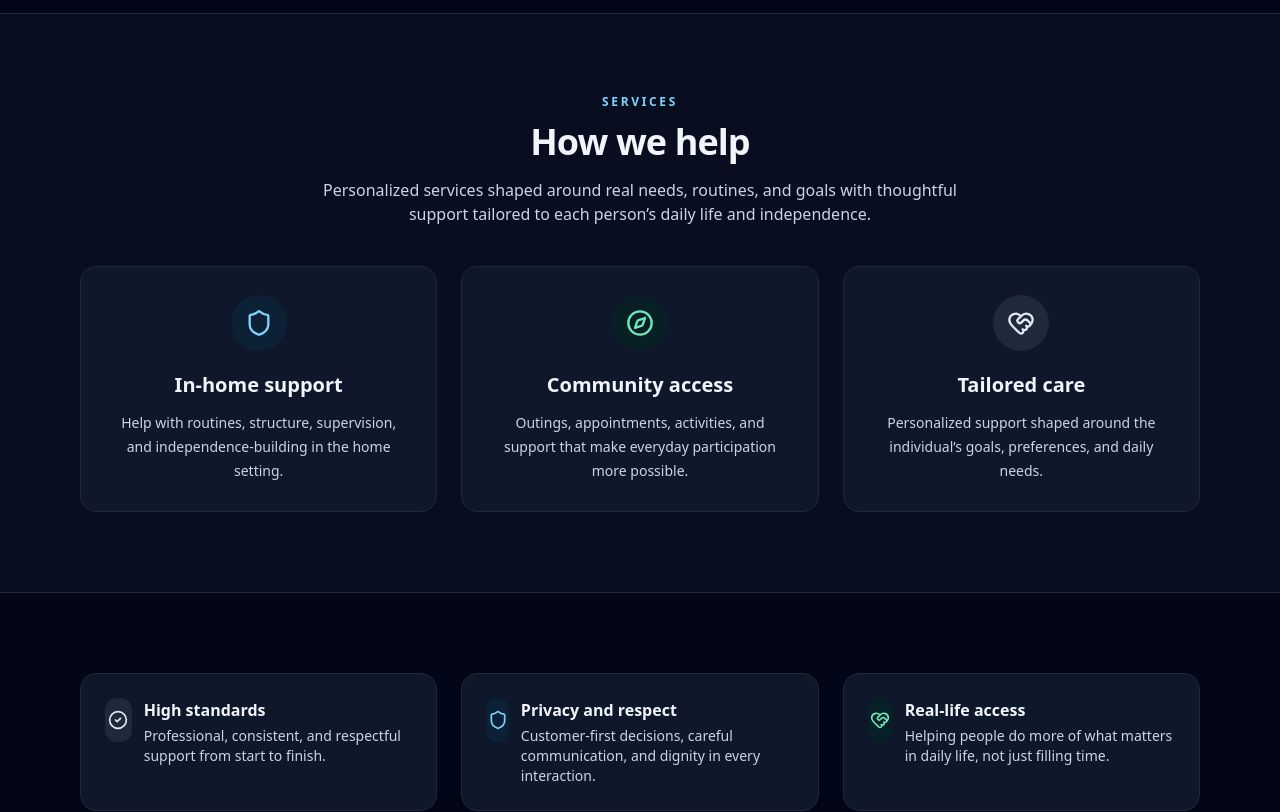
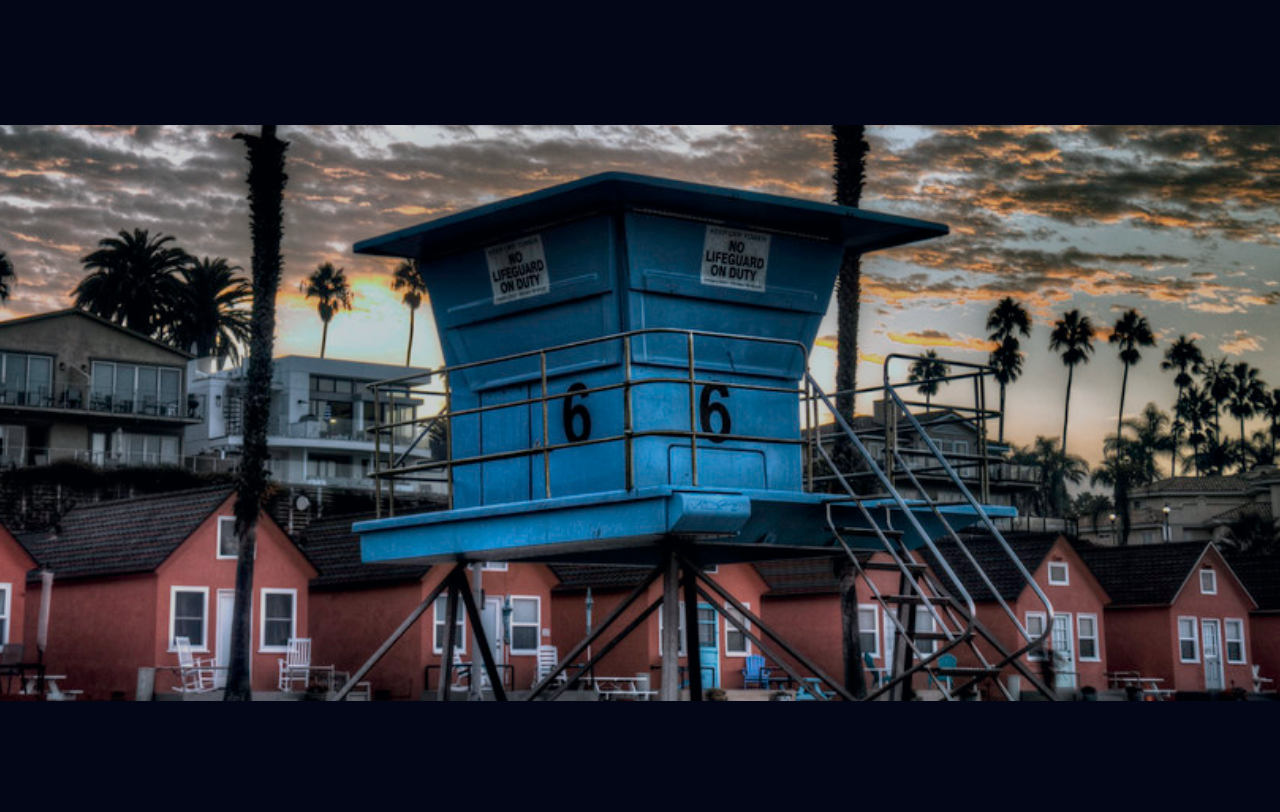
Before and after one commit to RCHERD07/true-north-rising, a React (Vite) app: page / in a window 1280 px wide. Shown: the part 1060-1872 px from the top of the page. Built offline with nearby package versions, Linux system fonts and the light colour scheme.

Commit message:
Added motion releal for midpage image

```diff
--- a/src/TrueNorthLanding.tsx
+++ b/src/TrueNorthLanding.tsx
@@ -5,7 +5,8 @@ import headerLogo from "./assets/newlogo_trans.png";
 import boardwalk from "./assets/boardwalk.jpg";
 import piersunset from "./assets/piersunset.jpg";
 import pier from "./assets/pier.jpg";
-import { motion, AnimatePresence } from "framer-motion";
+import tower6 from "./assets/tower6.jpg";
+import { motion, AnimatePresence, useScroll, useTransform } from "framer-motion";
 import {
   ArrowLeft,
   ArrowRight,
@@ -327,6 +328,43 @@ function Carousel({
   );
 }
 
+function ImageRevealSection() {
+  const sectionRef = useRef<HTMLElement | null>(null);
+
+  const { scrollYProgress } = useScroll({
+    target: sectionRef,
+    offset: ["start end", "end start"],
+  });
+
+  const imageY = useTransform(scrollYProgress, [0, 1], ["0%", "-55%"]);
+
+  return (
+    <section
+      ref={sectionRef}
+      aria-label="Coastal image scroll reveal"
+      className="relative h-[120vh] min-h-[900px] bg-slate-950"
+    >
+      <div className="sticky top-0 h-screen overflow-hidden">
+        <motion.img
+          src={tower6}
+          alt="Coastal tower view"
+          style={{ y: imageY }}
+          className="absolute inset-x-0 top-0 h-[135vh] w-full object-cover object-top"
+          loading="lazy"
+        />
+
+        <div className="absolute inset-0 bg-slate-950/20" />
+
+        <div className="relative z-10 flex h-full flex-col">
+          <div className="h-[14vh] bg-slate-950" />
+          <div className="flex-1" />
+          <div className="h-[14vh] bg-slate-950" />
+        </div>
+      </div>
+    </section>
+  );
+}
+
 export default function TrueNorthLanding() {
   const [mobileMenuOpen, setMobileMenuOpen] = useState(false);
   const [showCallPopup, setShowCallPopup] = useState(false);
@@ -443,7 +481,6 @@ export default function TrueNorthLanding() {
 
   return (
     <div className="dark min-h-screen bg-slate-950 text-slate-100 transition-colors">
-    {/* device based light/dark mode <div className="min-h-screen bg-white text-slate-900 transition-colors dark:bg-slate-950 dark:text-slate-100"> */}
       <header className="sticky top-0 z-40 border-b border-slate-200/70 bg-white/95 backdrop-blur transition-colors dark:border-slate-800 dark:bg-slate-950/90">
         <div className="mx-auto max-w-6xl px-4 py-3">
           <div className="flex items-center justify-between gap-4">
@@ -452,7 +489,6 @@ export default function TrueNorthLanding() {
                 src={headerLogo}
                 alt="True North Rising"
                 className="h-14 w-auto max-w-[200px] object-contain sm:h-16 sm:max-w-[230px] md:h-20 md:max-w-[290px] lg:h-24 lg:max-w-[340px]"
-                //className="h-14 w-auto max-w-[190px] object-contain sm:h-16 sm:max-w-[220px] md:h-20 md:max-w-[270px] lg:h-20 lg:max-w-[310px]"
               />
             </div>
 
@@ -578,7 +614,9 @@ export default function TrueNorthLanding() {
           </div>
         </section>
 
-        <section id="services" className="scroll-mt-20 border-y border-slate-200/70 bg-slate-50/70 transition-colors dark:border-slate-800 dark:bg-slate-900/50">
+        <ImageRevealSection />
+
+        <section id="services" className="scroll-mt-20 border-y border-slate-800 bg-slate-950 transition-colors">
           <div className="mx-auto max-w-6xl px-4 py-14 md:py-20">
             <div className="text-center">
               <div className="text-xs font-semibold uppercase tracking-[0.22em] text-sky-700 dark:text-sky-300">Services</div>
```
Also changed, not shown: src/assets/tower6.jpg (added).
